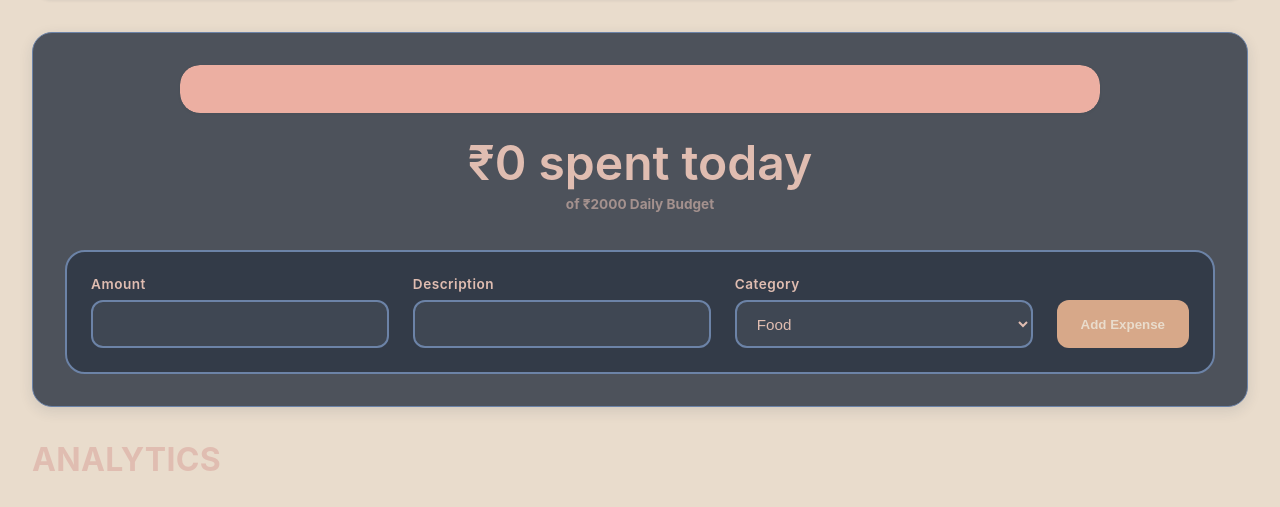
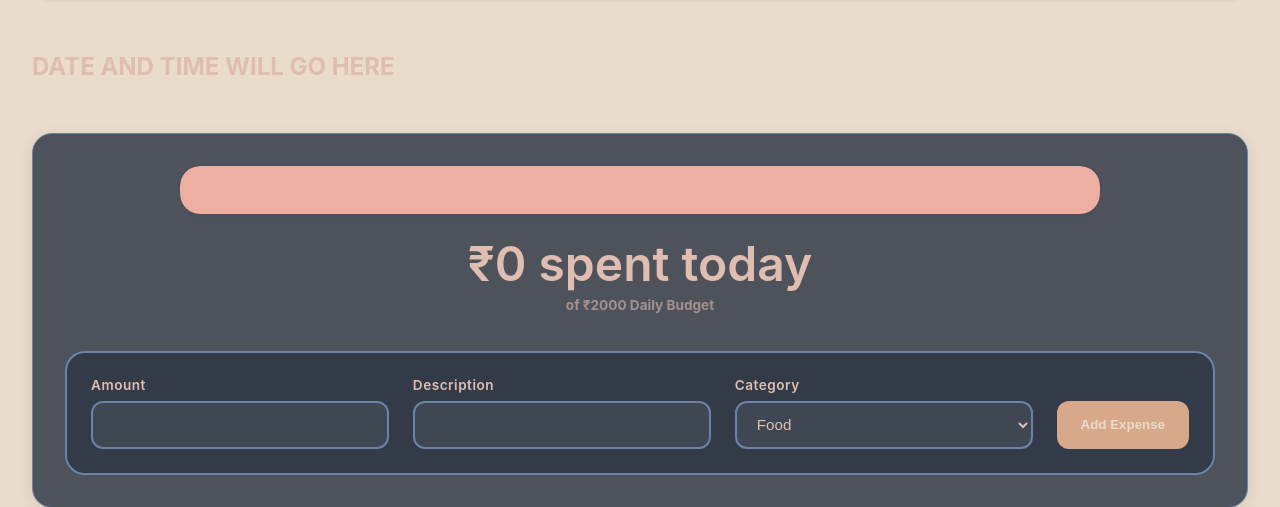
Before and after one commit to debbie3464/Expense-Tracker, a Flask app: page /dashboard in a window 1280 px wide. Shown: the part 112-619 px from the top of the page. Run offline with Flask 3, Linux system fonts and the light colour scheme; the visitor is signed in with stand-in values (Sample User, id 1); data that the repository does not hold is empty.

Commit message:
bug fixes

```diff
--- a/templates/index.html
+++ b/templates/index.html
@@ -20,6 +20,7 @@
             <a href="/logout">Logout</a>
         </div>
     </nav>
+    <div class = "date&time"><h2>DATE AND TIME WILL GO HERE<h2></div>
     <div class="daily-spending">
 
         <progress class='daily-progress' id="daily-progress" value="0" max="2000"></progress>
```
